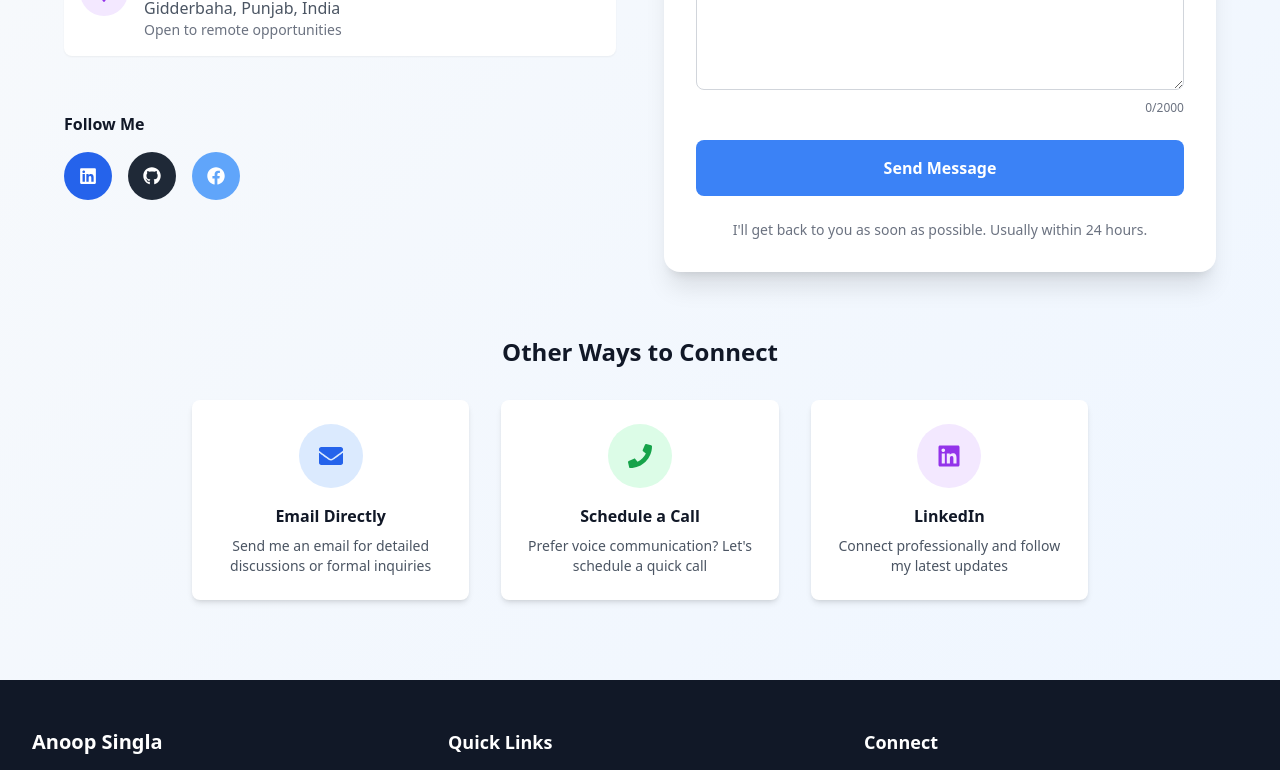
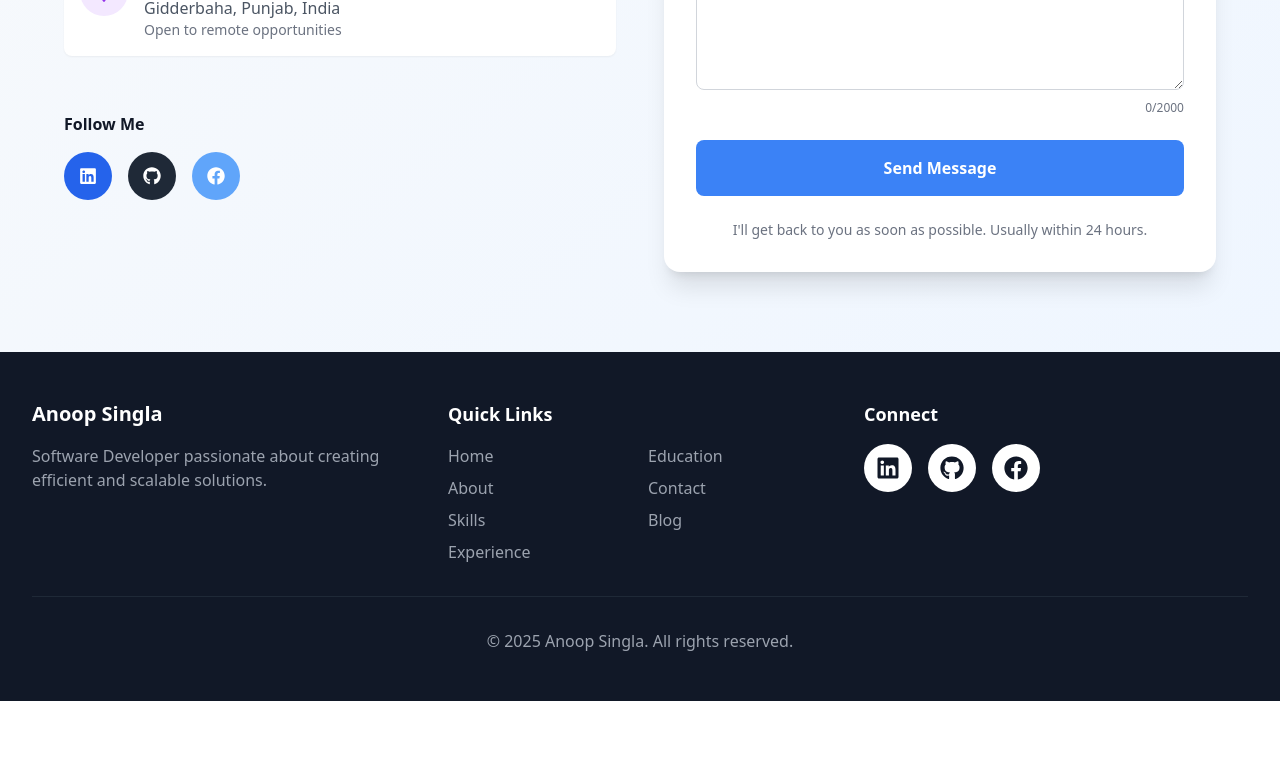
Before and after one commit to anoop-singla21/anoop-portfolio, a React (Create React App) app: page /#/ in a window 1280 px wide. Shown: the part 10883-11653 px from the top of the page. After the commit the page ends 11584 px from the top, so only its background shows below. Built offline with nearby package versions, Linux system fonts and the light colour scheme.

Commit message:
contact changes

```diff
--- a/src/components/Contact.js
+++ b/src/components/Contact.js
@@ -192,9 +192,11 @@ const Contact = () => {
             {/* Contact Details */}
             <div className="space-y-6">
               <div className="flex items-start space-x-4 p-4 bg-white rounded-lg shadow-sm hover:shadow-md transition-shadow duration-300">
+                <a href="mailto:anoopsingla21@gmail.com">
                   <div className="flex-shrink-0 w-12 h-12 bg-blue-100 rounded-full flex items-center justify-center">
                     <FaEnvelope className="text-blue-600 text-xl" />
                   </div>
+                </a>
                 <div>
                   <h4 className="font-semibold text-gray-900 mb-1">Email</h4>
                   <p className="text-gray-600">anoopsingla21@gmail.com</p>
@@ -203,20 +205,27 @@ const Contact = () => {
               </div>
 
               <div className="flex items-start space-x-4 p-4 bg-white rounded-lg shadow-sm hover:shadow-md transition-shadow duration-300">
-                <div className="flex-shrink-0 w-12 h-12 bg-green-100 rounded-full flex items-center justify-center">
+                <a href="tel:+917973615582"> <div className="flex-shrink-0 w-12 h-12 bg-green-100 rounded-full flex items-center justify-center">
                   <FaPhone className="text-green-600 text-xl" />
                 </div>
+                </a>
                 <div>
                   <h4 className="font-semibold text-gray-900 mb-1">Phone</h4>
-                  <p className="text-gray-600">+91 79736-15582 or 94781-22988</p>
+                  <p className="text-gray-600">+91 79736-15582</p>
                   <p className="text-sm text-gray-500">Mon-Fri from 9am to 6pm</p>
                 </div>
               </div>
 
               <div className="flex items-start space-x-4 p-4 bg-white rounded-lg shadow-sm hover:shadow-md transition-shadow duration-300">
+                <a
+                  href="https://www.google.com/maps/place/30°12'19.5%22N+74°39'34.1%22E"
+                  target="_blank"
+                  rel="noopener noreferrer"
+                >
                   <div className="flex-shrink-0 w-12 h-12 bg-purple-100 rounded-full flex items-center justify-center">
                     <FaMapMarkerAlt className="text-purple-600 text-xl" />
                   </div>
+                </a>
                 <div>
                   <h4 className="font-semibold text-gray-900 mb-1">Location</h4>
                   <p className="text-gray-600">Gidderbaha, Punjab, India</p>
@@ -273,8 +282,7 @@ const Contact = () => {
                     value={formData.name}
                     onChange={handleChange}
                     onBlur={handleBlur}
-                    className={`w-full px-4 py-3 border rounded-lg focus:outline-none focus:ring-2 focus:border-transparent transition-all duration-300 ${
-                      hasError('name')
+                    className={`w-full px-4 py-3 border rounded-lg focus:outline-none focus:ring-2 focus:border-transparent transition-all duration-300 ${hasError('name')
                         ? 'border-red-300 focus:ring-red-500'
                         : 'border-gray-300 focus:ring-blue-500'
                       }`}
@@ -284,8 +292,7 @@ const Contact = () => {
                     {hasError('name') && (
                       <span className="text-red-600 text-sm">{errors.name}</span>
                     )}
-                    <span className={`text-xs ml-auto ${
-                      formData.name.length > 45 ? 'text-red-600' : 'text-gray-500'
+                    <span className={`text-xs ml-auto ${formData.name.length > 45 ? 'text-red-600' : 'text-gray-500'
                       }`}>
                       {characterCounts.name}
                     </span>
@@ -303,8 +310,7 @@ const Contact = () => {
                     value={formData.email}
                     onChange={handleChange}
                     onBlur={handleBlur}
-                    className={`w-full px-4 py-3 border rounded-lg focus:outline-none focus:ring-2 focus:border-transparent transition-all duration-300 ${
-                      hasError('email')
+                    className={`w-full px-4 py-3 border rounded-lg focus:outline-none focus:ring-2 focus:border-transparent transition-all duration-300 ${hasError('email')
                         ? 'border-red-300 focus:ring-red-500'
                         : 'border-gray-300 focus:ring-blue-500'
                       }`}
@@ -327,8 +333,7 @@ const Contact = () => {
                   value={formData.subject}
                   onChange={handleChange}
                   onBlur={handleBlur}
-                  className={`w-full px-4 py-3 border rounded-lg focus:outline-none focus:ring-2 focus:border-transparent transition-all duration-300 ${
-                    hasError('subject')
+                  className={`w-full px-4 py-3 border rounded-lg focus:outline-none focus:ring-2 focus:border-transparent transition-all duration-300 ${hasError('subject')
                       ? 'border-red-300 focus:ring-red-500'
                       : 'border-gray-300 focus:ring-blue-500'
                     }`}
@@ -338,8 +343,7 @@ const Contact = () => {
                   {hasError('subject') && (
                     <span className="text-red-600 text-sm">{errors.subject}</span>
                   )}
-                  <span className={`text-xs ml-auto ${
-                    formData.subject.length > 180 ? 'text-red-600' : 'text-gray-500'
+                  <span className={`text-xs ml-auto ${formData.subject.length > 180 ? 'text-red-600' : 'text-gray-500'
                     }`}>
                     {characterCounts.subject}
                   </span>
@@ -357,8 +361,7 @@ const Contact = () => {
                   value={formData.message}
                   onChange={handleChange}
                   onBlur={handleBlur}
-                  className={`w-full px-4 py-3 border rounded-lg focus:outline-none focus:ring-2 focus:border-transparent transition-all duration-300 resize-vertical ${
-                    hasError('message')
+                  className={`w-full px-4 py-3 border rounded-lg focus:outline-none focus:ring-2 focus:border-transparent transition-all duration-300 resize-vertical ${hasError('message')
                       ? 'border-red-300 focus:ring-red-500'
                       : 'border-gray-300 focus:ring-blue-500'
                     }`}
@@ -368,8 +371,7 @@ const Contact = () => {
                   {hasError('message') && (
                     <span className="text-red-600 text-sm">{errors.message}</span>
                   )}
-                  <span className={`text-xs ml-auto ${
-                    formData.message.length > 1800 ? 'text-red-600' : 'text-gray-500'
+                  <span className={`text-xs ml-auto ${formData.message.length > 1800 ? 'text-red-600' : 'text-gray-500'
                     }`}>
                     {characterCounts.message}
                   </span>
@@ -379,8 +381,7 @@ const Contact = () => {
               <button
                 type="submit"
                 disabled={isSubmitting}
-                className={`w-full py-4 px-6 rounded-lg font-semibold text-white transition-all duration-300 ${
-                  isSubmitting
+                className={`w-full py-4 px-6 rounded-lg font-semibold text-white transition-all duration-300 ${isSubmitting
                     ? 'bg-blue-400 cursor-not-allowed'
                     : 'bg-blue-500 hover:bg-blue-600 transform hover:-translate-y-1'
                   }`}
@@ -401,41 +402,6 @@ const Contact = () => {
             </form>
           </div>
         </div>
-
-        {/* Additional Contact Methods */}
-        <div className="mt-16 text-center">
-          <h3 className="text-2xl font-bold text-gray-900 mb-8">Other Ways to Connect</h3>
-          <div className="grid grid-cols-1 md:grid-cols-3 gap-8 max-w-4xl mx-auto">
-            <div className="bg-white p-6 rounded-lg shadow-md hover:shadow-lg transition-shadow duration-300">
-             <a href="mailto:anoopsingla21@gmail.com"> <div className="w-16 h-16 bg-blue-100 rounded-full flex items-center justify-center mx-auto mb-4">
-                <FaEnvelope className="text-blue-600 text-2xl" />
-              </div></a>
-              <h4 className="font-semibold text-gray-900 mb-2">Email Directly</h4>
-              <p className="text-gray-600 text-sm">
-                Send me an email for detailed discussions or formal inquiries
-              </p>
-            </div>
-            <div className="bg-white p-6 rounded-lg shadow-md hover:shadow-lg transition-shadow duration-300">
-             <a href="tel:+917973615582"> <div className="w-16 h-16 bg-green-100 rounded-full flex items-center justify-center mx-auto mb-4">
-                <FaPhone className="text-green-600 text-2xl" />
-              </div></a>
-              <h4 className="font-semibold text-gray-900 mb-2">Schedule a Call</h4>
-              <p className="text-gray-600 text-sm">
-                Prefer voice communication? Let's schedule a quick call
-              </p>
-            </div>
-            <div className="bg-white p-6 rounded-lg shadow-md hover:shadow-lg transition-shadow duration-300">
-             <a href="https://linkedin.com/in/anoop-singla-717b56309" target="_blank"
-                rel="noopener noreferrer"> <div className="w-16 h-16 bg-purple-100 rounded-full flex items-center justify-center mx-auto mb-4">
-                <FaLinkedin className="text-purple-600 text-2xl" />
-              </div></a>
-              <h4 className="font-semibold text-gray-900 mb-2">LinkedIn</h4>
-              <p className="text-gray-600 text-sm">
-                Connect professionally and follow my latest updates
-              </p>
-            </div>
-          </div>
-        </div>
       </div>
     </div>
   );
```
Lines whose indentation alone changed are shown as unchanged.
